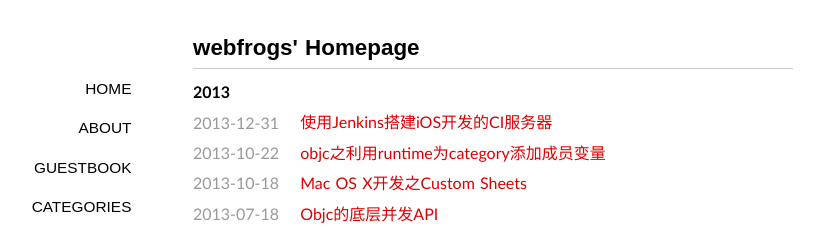
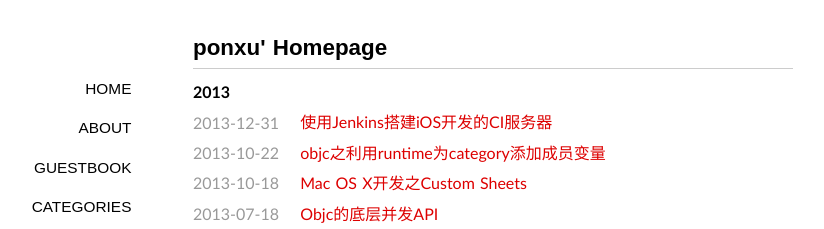
Before and after one commit to ponxu/ponxu.github.com, a Jekyll site: the page built from index.html, in a window 1280 px wide. Shown: the top 229 px of the page, without its empty margins (147-971 px from the left). Built offline with Jekyll 4.4.1, drawn with Linux system fonts in a browser that asks for light colours; some web fonts are replaced; Markdown is read by kramdown in place of the engine named in the settings; the list of posts is cut into pages by our own code; comment, search, counter and statistics services are not loaded.

Commit message:
add theme

```diff
--- a/_config.yml
+++ b/_config.yml
@@ -1,8 +1,10 @@
 markdown: rdiscount
 permalink: /:year/:month/:day/:title/
-url: http://webfrogs.github.com
-author: webfrogs
+
 pygments: true
 safe: true
 paginate: 16
 auto: true
+
+url: http://ponxu.github.com
+author: ponxu
--- a/index.html
+++ b/index.html
@@ -1,5 +1,5 @@
 ---
-title: webfrogs' Homepage
+title: ponxu' Homepage
 layout: page
 ---
 
```
